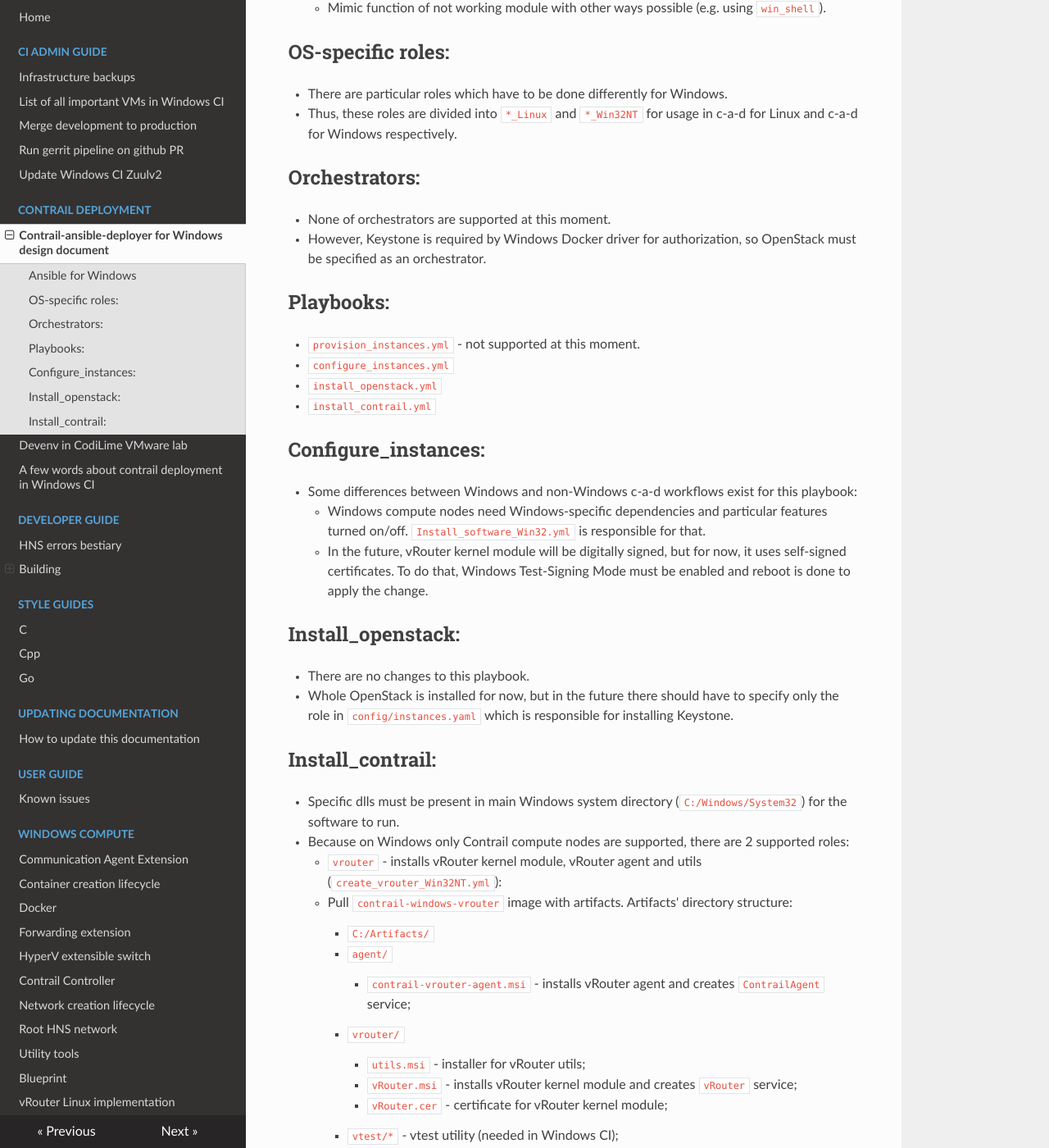
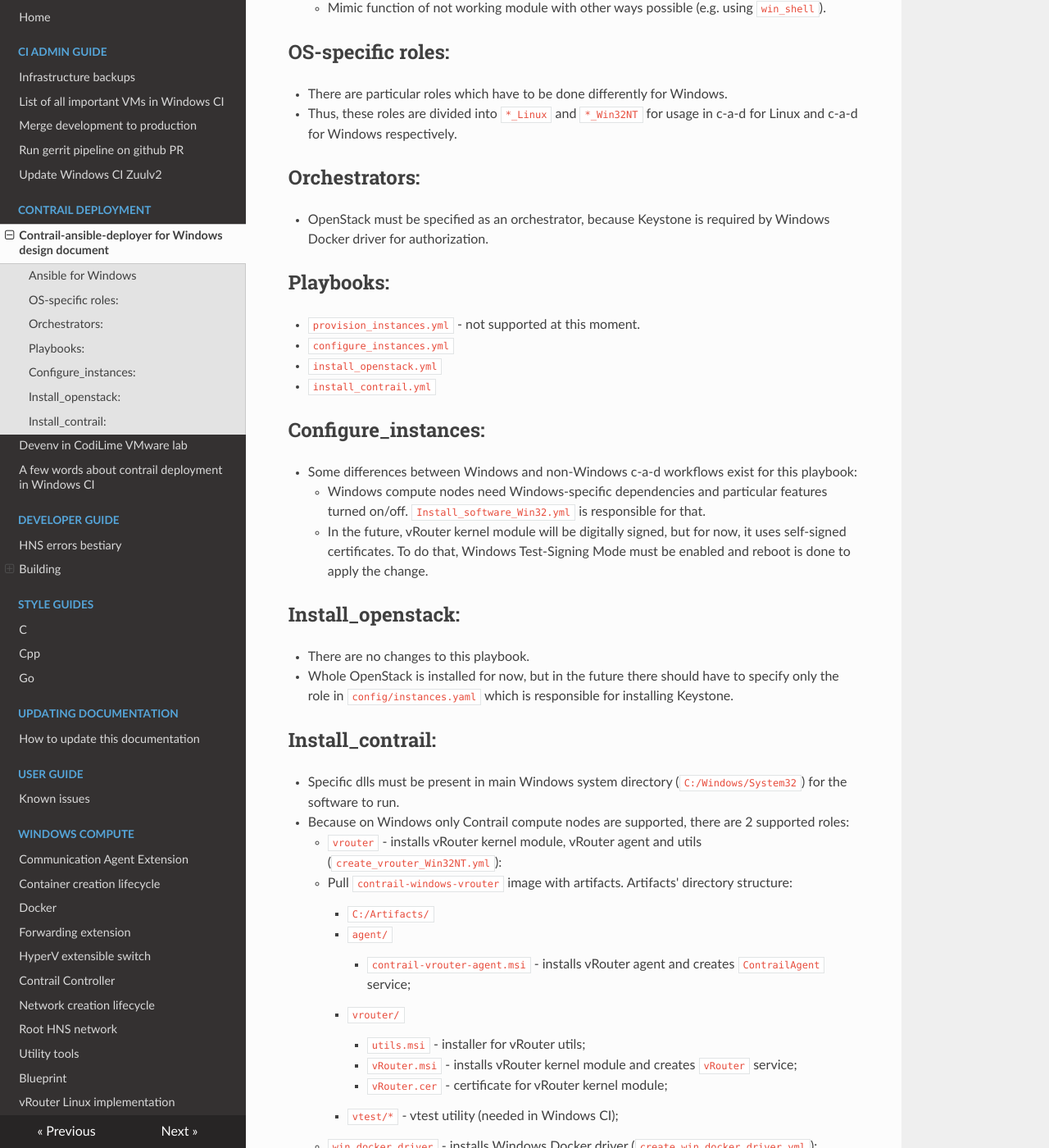
Before and after one commit to piotr-szuberski/contrail-windows-docs, an MkDocs documentation site: the page built from doc/contrail_deployment/CAD_for_windows_design.md, in a window 1280 px wide and 1400 px high, scrolled down 400 px. Shown: the whole window at 82% size. Built offline with MkDocs 1.6.1, drawn with Linux system fonts in a browser that asks for light colours; nearby versions of some CDN libraries; some of the changed text lies outside the part shown.

Commit message:
Fix typos and delete redundant information

```diff
--- a/doc/contrail_deployment/CAD_for_windows_design.md
+++ b/doc/contrail_deployment/CAD_for_windows_design.md
@@ -11,8 +11,7 @@
   * Thus, these roles are divided into `*_Linux` and `*_Win32NT` for usage in c-a-d for Linux and c-a-d for Windows respectively.
 
 ## Orchestrators:
-  * None of orchestrators are supported at this moment.
-  * However, Keystone is required by Windows Docker driver for authorization, so OpenStack must be specified as an orchestrator.
+  * OpenStack must be specified as an orchestrator, because Keystone is required by Windows Docker driver for authorization.
 
 ## Playbooks:
   * `provision_instances.yml` - not supported at this moment.
@@ -46,7 +45,7 @@
     * `win_docker_driver` - installs Windows Docker driver (`create_win_docker_driver.yml`):
       * Pulls `contrail-windows-docker-driver` image with artifact. Artifact's directory structure:
         * `C:/Artifacts/`
-          * `docker_driver/docker-driver.msi` - installs Docker driver and creates `DockerDriver` service;
+          * `docker-driver/docker-driver.msi` - installs Docker driver and creates `DockerDriver` service;
       * From high-level perspective Docker driver is very similiar to OpenStack Nova Agent, however they differ significantly at low-level, because:
         * The driver needs to have communication with Windows-specific modules,
         * Docker driver communicates directly with Contrail config node.
```
Also changed, not shown: other parts of doc/contrail_deployment/CAD_for_windows_design.md (+1 -1 lines).
